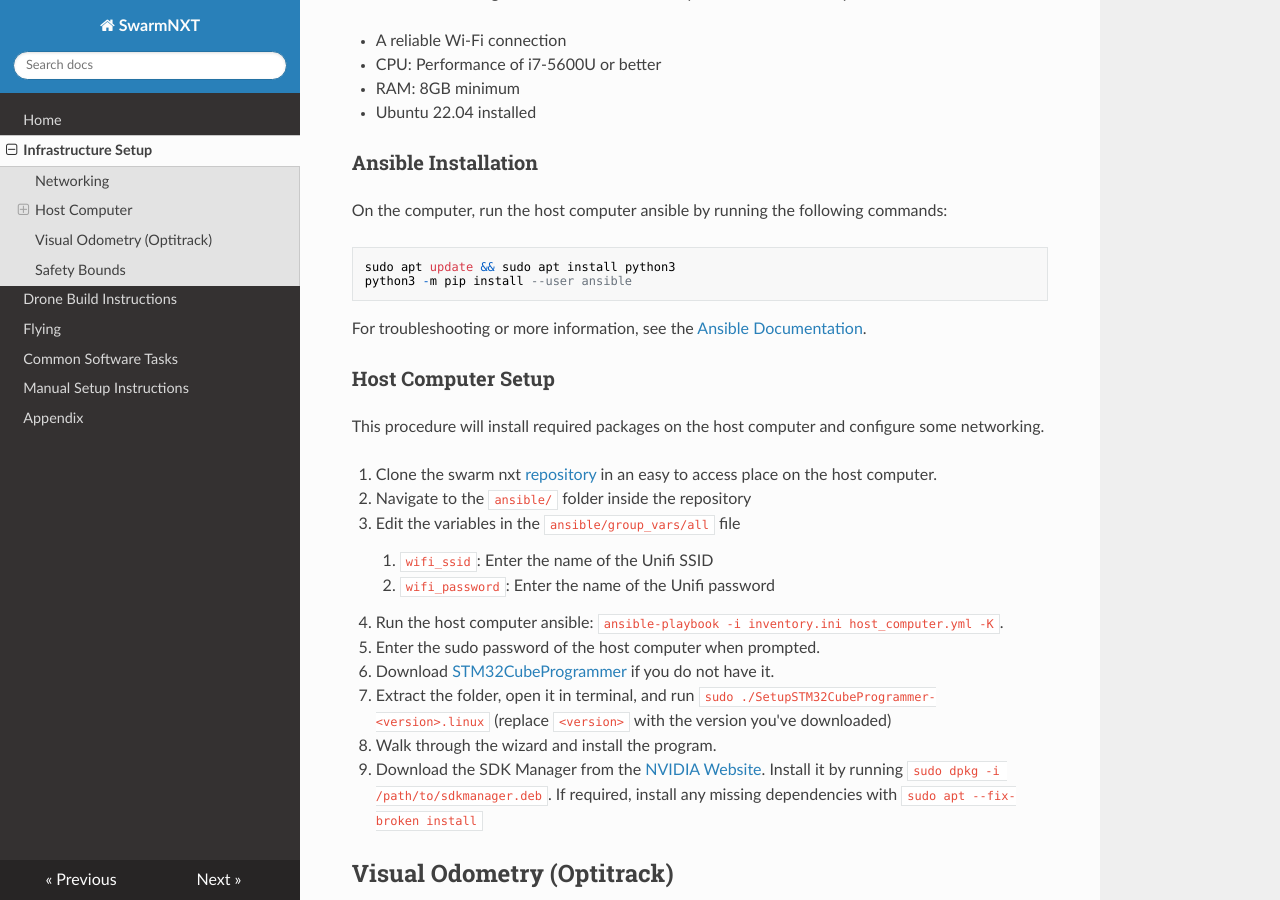
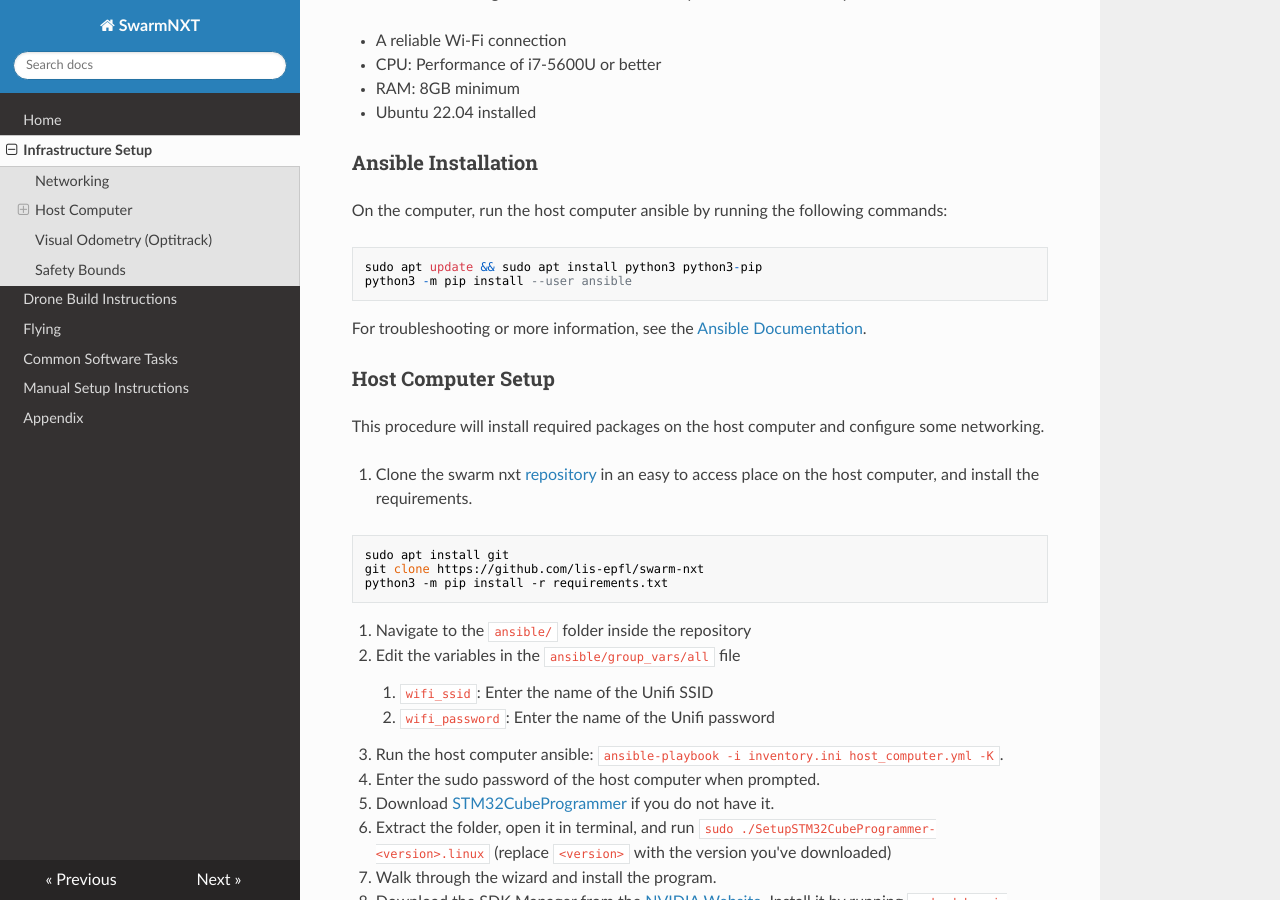
Before and after one commit to lis-epfl/swarm-nxt, an MkDocs documentation site: the page built from docs/infra-setup.md, in a window 1280 px wide and 900 px high, scrolled down 604 px. Built offline with MkDocs 1.6.1, drawn with Linux system fonts in a browser that asks for light colours; nearby versions of some CDN libraries.

Commit message:
update infra-setup

````diff
--- a/docs/infra-setup.md
+++ b/docs/infra-setup.md
@@ -26,7 +26,7 @@
 On the computer, run the host computer ansible by running the following commands:
 
 ```
-sudo apt update && sudo apt install python3
+sudo apt update && sudo apt install python3 python3-pip
 python3 -m pip install --user ansible
 ```
 
@@ -37,7 +37,12 @@
 
 This procedure will install required packages on the host computer and configure some networking.
 
-1. Clone the swarm nxt [repository](https://github.com/lis-epfl/omni-nxt) in an easy to access place on the host computer.
+1. Clone the swarm nxt [repository](https://github.com/lis-epfl/omni-nxt) in an easy to access place on the host computer, and install the requirements.
+```
+sudo apt install git
+git clone https://github.com/lis-epfl/swarm-nxt
+python3 -m pip install -r requirements.txt
+```
 2. Navigate to the `ansible/` folder inside the repository
 3. Edit the variables in the `ansible/group_vars/all` file
 	1. `wifi_ssid`: Enter the name of the Unifi SSID
````
